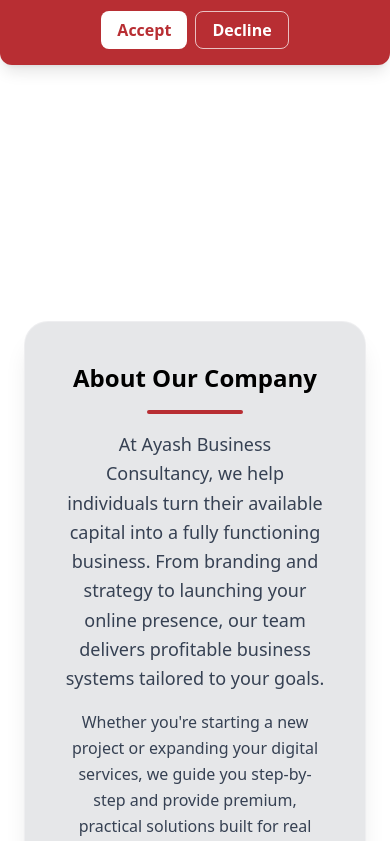
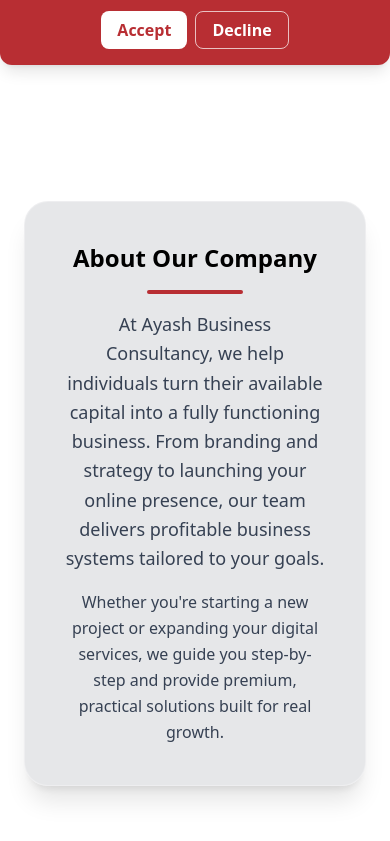
Before and after one commit to AdamAbdallah1/ayash-business-consultance, a React (Vite) app: page / in a window 390 px wide. Shown: the part 763-1604 px from the top of the page. Built offline with nearby package versions, Linux system fonts and the light colour scheme.

Commit message:
Fixing spaces

```diff
--- a/src/components/About.jsx
+++ b/src/components/About.jsx
@@ -10,7 +10,7 @@ function About() {
   transition={{ duration: 0.6 }}
   viewport={{ once: true }}
       id="about"
-      className="w-full py-50 px-6 flex justify-center"
+      className="w-full py-20 md:py-60 px-6 flex justify-center"
     >
       <div className="bg-gray-900/10 backdrop-blur-xl shadow-xl rounded-3xl p-10 md:p-14 max-w-3xl border border-white/30 text-center">
 
--- a/src/components/Contact.jsx
+++ b/src/components/Contact.jsx
@@ -6,7 +6,7 @@ export default function Contact() {
   return (
     <section
       id="contact"
-      className="w-full py-60 px-4 flex flex-col items-center text-black justify-center"
+      className="w-full py-40 md:py-60 px-4 flex flex-col items-center text-black justify-center"
     >
       <h2 className="text-3xl font-bold text-center mb-3">Contact Us</h2>
 
@@ -49,14 +49,15 @@ export default function Contact() {
       <div className="mt-8 flex flex-col md:flex-row items-center gap-3 justify-center w-full max-w-3xl">
   <a
     href="https://wa.me/96181090757"
-          className="px-8 py-3 bg-[#25D366] text-black font-semibold rounded-xl shadow-lg hover:opacity-90 hover:scale-105 transition flex items-center gap-2 justify-center"
+    className="px-6 py-2 bg-[#25D366] text-black font-semibold rounded-xl shadow-lg hover:opacity-90 hover:scale-105 transition flex items-center gap-2 justify-center min-w-[180px]"
   >
-          <FaWhatsapp color="white" size={18} /> <span className="text-white text-sm sm:text-base">WhatsApp Us</span>
+    <FaWhatsapp color="white" size={18} />
+    <span className="text-white text-sm sm:text-base">WhatsApp Us</span>
   </a>
 
   <a
     href="mailto:cedars.tech.consulting@gmail.com"
-          className="px-8 py-3 bg-[#3A5487] text-white font-semibold rounded-xl shadow-lg hover:opacity-90 hover:scale-105 transition flex items-center gap-2 justify-center"
+    className="px-6 py-2 bg-[#3A5487] text-white font-semibold rounded-xl shadow-lg hover:opacity-90 hover:scale-105 transition flex items-center gap-2 justify-center min-w-[180px]"
   >
     <span className="text-sm sm:text-base">Send Email</span>
   </a>
```
Lines whose indentation alone changed are shown as unchanged.
